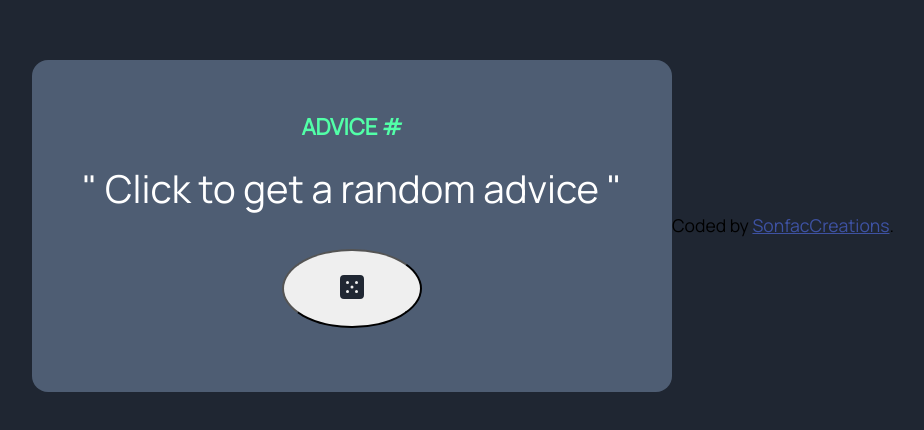
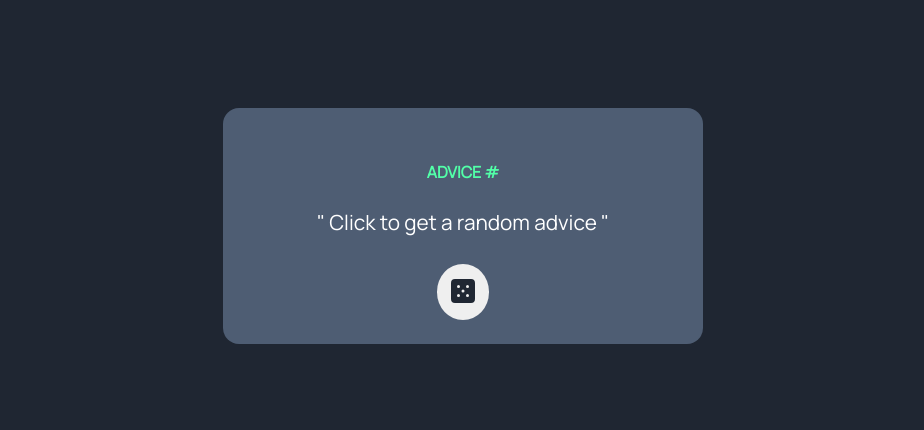
Before and after one commit to OrnellaTchinda/Advice-Generator, a plain HTML site: page index.html in a window 1280 px wide. Shown: the part 174-604 px from the top of the page, without its empty margins (177-1101 px from the left). Drawn offline with Linux system fonts and the light colour scheme.

Commit message:
modified the style

```diff
--- a/css/style.css
+++ b/css/style.css
@@ -34,9 +34,9 @@ body {
 .panel {
   background-color: hsl(217, 19%, 38%);
   border-radius: 1rem;
-  padding: 1.5rem 2.5rem;
+  padding: 1.5rem;
   width: 100%;
-  max-width: 40rem;
+  max-width: 30rem;
   display: flex;
   flex-direction: column;
   text-align: center;
@@ -46,25 +46,36 @@ body {
 .adviceNumber {
   margin-top: 2rem;
   color: hsl(150, 100%, 66%);
-  font-size: 1.4rem;
+  font-size: 1rem;
   font-weight: bold;
 }
 
 .adviceMeme {
-  margin-top: 2rem;
+  margin: 2rem;
   color: white;
-  font-size: 2.4rem;
+  font-size: 1.3em;
 }
 
 .pricing-button {
-  border: 0.1remsolid #9dd1ff;
+  display: flex;
+  border: none;
   border-radius: 50%;
   color: #348efe;
   display: inline-block;
-  padding: 1.5rem 3.5rem;
+  padding: 0.9rem;
   text-decoration: none;
-  margin: 2.5rem 0;
+  margin: auto;
+  position: relative;
   transition: background-color 200ms ease-in-out;
+  /* display: flex;
+  position: relative;
+  top: 1.5em;
+  margin: auto;
+  background-color: var(--Neon-Green);
+  border: none;
+  border-radius: 50%;
+  padding: 0.9em;
+  transition: 0.3s; */
 }
 
 .pricing-button:hover,
@@ -83,14 +94,7 @@ body {
   color: white;
 }
 
-.attribution {
-  font-size: 1.1rem;
-  text-align: center;
-}
 
-.attribution a {
-  color: hsl(228, 45%, 44%);
-}
 
 /******************************************
 /* LAYOUT
--- a/index.html
+++ b/index.html
@@ -45,22 +45,18 @@
       </h3>
     </section>
 
-    <section>
-      <button class="pricing-button">
+    <section><button class="pricing-button">
         <svg width="24" height="24" xmlns="http://www.w3.org/2000/svg">
           <path
             d="M20 0H4a4.005 4.005 0 0 0-4 4v16a4.005 4.005 0 0 0 4 4h16a4.005 4.005 0 0 0 4-4V4a4.005 4.005 0 0 0-4-4ZM7.5 18a1.5 1.5 0 1 1 0-3 1.5 1.5 0 0 1 0 3Zm0-9a1.5 1.5 0 1 1 0-3 1.5 1.5 0 0 1 0 3Zm4.5 4.5a1.5 1.5 0 1 1 0-3 1.5 1.5 0 0 1 0 3Zm4.5 4.5a1.5 1.5 0 1 1 0-3 1.5 1.5 0 0 1 0 3Zm0-9a1.5 1.5 0 1 1 0-3 1.5 1.5 0 0 1 0 3Z"
             fill="#202733" />
         </svg>
-      </button>
-    </section>
+      </button></section>
+
+
 
   </div>
-  <footer>
-    <div class="attribution">
-      Coded by <a href="#">SonfacCreations</a>.
-    </div>
-  </footer>
+
 
 
 
```
